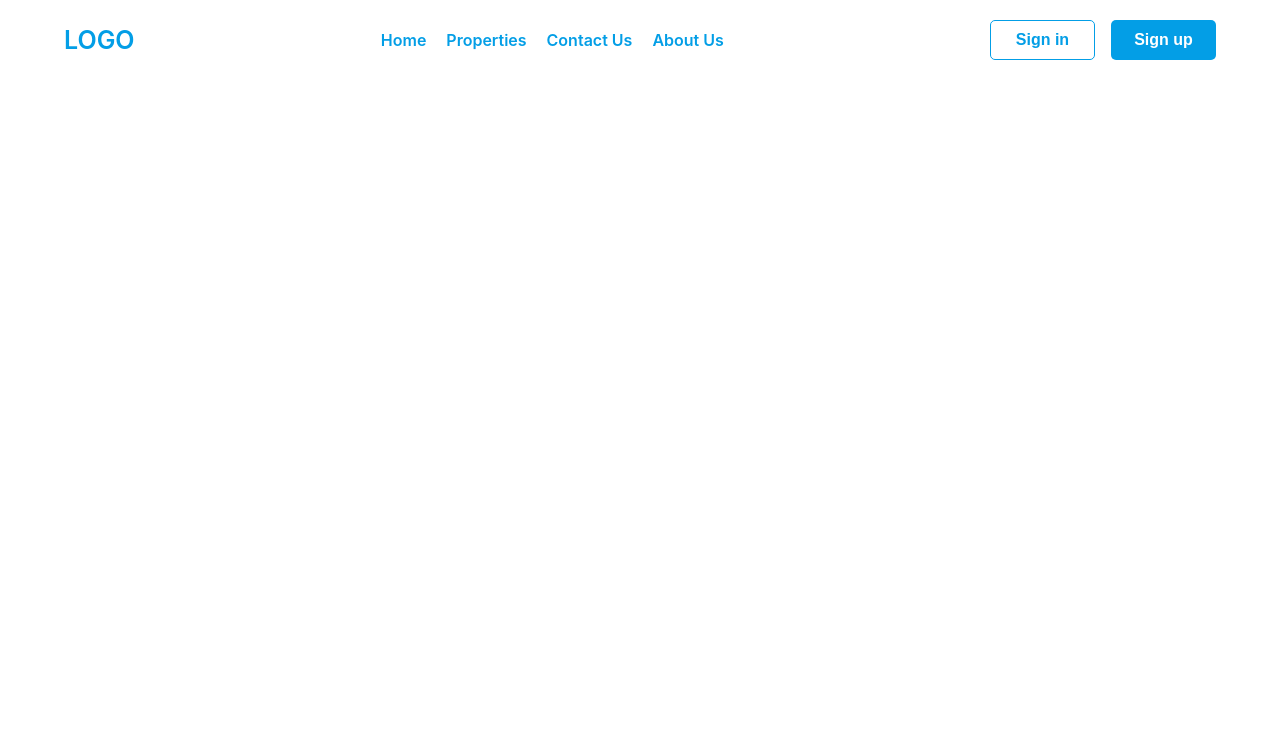
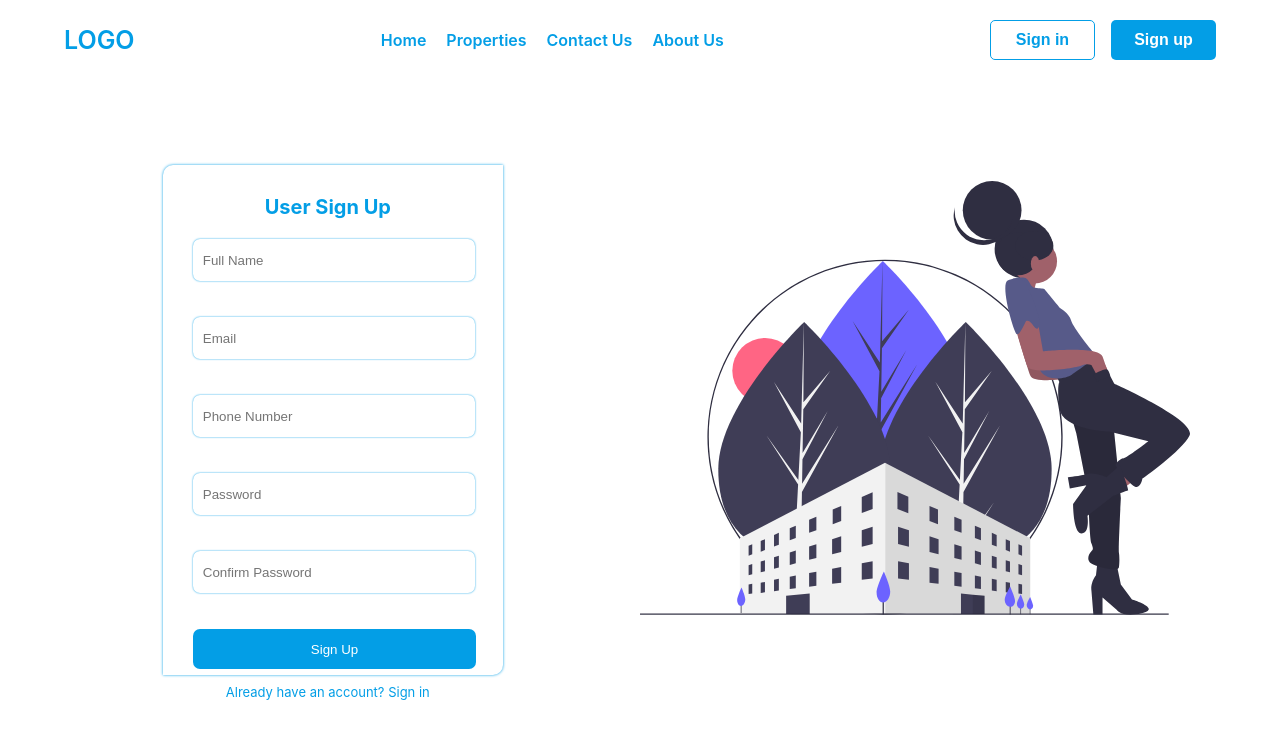
Before and after one commit to dev-sylv/Bootcamp-2.0-RealEstate-client-, a React (Create React App) app: page /user-signup in a window 1280 px wide. Shown: the top 738 px of the page. Built offline with nearby package versions, Linux system fonts and the light colour scheme.

Commit message:
saved all

```diff
--- a/src/components/AgentAuth/Signin.tsx
+++ b/src/components/AgentAuth/Signin.tsx
@@ -3,13 +3,13 @@
 import * as yup from "yup";
 import { useForm } from "react-hook-form";
 import { yupResolver } from "@hookform/resolvers/yup";
-import { UserLogin } from "../Global/ReduxState";
+import { AgentLogin, UserLogin } from "../Global/ReduxState";
 import { useAppDispatch } from "../Global/Store";
 import Swal from "sweetalert2";
 import { useNavigate } from "react-router-dom";
 import { useQueryClient } from "@tanstack/react-query";
 import { useMutation } from "@tanstack/react-query";
-import { UsersLogin } from "../APICALLS/API";
+import { LoginAgents } from "../APICALLS/API";
 
 const Signin = () => {
   const navigate = useNavigate();
@@ -34,23 +34,23 @@
   } = useForm<formData>({ resolver: yupResolver(Schema) });
 
   //   To sign up users:
-  const LoginUsers = useMutation({
-    mutationKey: ["Login Users"],
-    mutationFn: UsersLogin,
+  const AgentsLogin = useMutation({
+    mutationKey: ["Login Agent"],
+    mutationFn: LoginAgents,
     onSuccess: (data: any) => {
-      dispatch(UserLogin(data.data));
-      console.log("User sign up", LoginUsers);
+      dispatch(AgentLogin(data.data));
+      console.log("User sign up", LoginAgents);
     },
   });
 
   const LoggedInUser = handleSubmit((data: any) => {
-    LoginUsers.mutate(data);
+    AgentsLogin.mutate(data);
     reset();
     navigate("/userhome");
     Swal.fire({
       icon: "success",
       title: "User Login Successful",
-      text: LoginUsers!.data!.message,
+      text: AgentsLogin!.data!.message,
     });
   });
 
--- a/src/components/AgentAuth/Signup.tsx
+++ b/src/components/AgentAuth/Signup.tsx
@@ -1,54 +1,138 @@
 import React from "react";
 import styled from "styled-components";
-
+import * as yup from "yup";
+import { useForm } from "react-hook-form";
+import { yupResolver } from "@hookform/resolvers/yup";
+import { AgentLogin } from "../Global/ReduxState";
+import { useAppDispatch } from "../Global/Store";
+import Swal from "sweetalert2";
+import { useNavigate } from "react-router-dom";
+import { useQueryClient } from "@tanstack/react-query";
+import { useMutation } from "@tanstack/react-query";
+import { AgentSignUp } from "../APICALLS/API";
 
 const Signup = () => {
+  const navigate = useNavigate();
 
-    return(
+  const dispatch = useAppDispatch();
+
+  const queryclient = useQueryClient();
+
+  // Setting up the schemas for our form using yup validator
+  const Schema = yup.object({
+    name: yup.string().required(),
+    email: yup.string().email().required(),
+    password: yup.string().min(8).required(),
+    confirmPassword: yup
+      .string()
+      .oneOf([yup.ref("password")])
+      .required("Password do not match"),
+    phoneno: yup.number().required("Please enter your phone number"),
+  });
+
+  type formData = yup.InferType<typeof Schema>;
+
+  const {
+    handleSubmit,
+    reset,
+    formState: { errors },
+    register,
+  } = useForm<formData>({ resolver: yupResolver(Schema) });
+
+  //   To sign up Agents:
+  const SignedUPAgent = useMutation({
+    mutationKey: ["New Agents"],
+    mutationFn: AgentSignUp,
+    onSuccess: (data: any) => {
+      dispatch(AgentLogin(data.data));
+    },
+  });
+
+  const SignedUpAgent = handleSubmit((data: any) => {
+    SignedUPAgent.mutate(data);
+    reset();
+    navigate("/agent-signin");
+    Swal.fire({
+      icon: "success",
+      title: "Agent Sign Up Successful",
+    });
+  });
+
+  return (
     <>
-
       <Body>
-
         {/* <Black></Black> */}
 
         <Hold>
+          <Left>
+            <Form onSubmit={SignedUpAgent}>
+              <div
+                style={{
+                  fontSize: "20px",
+                  color: "#039EE6",
+                  fontWeight: "700",
+                  marginBottom: "20px",
+                  textAlign: "center",
+                }}>
+                Agent Sign Up
+              </div>
 
-                    <Left>
-                        <Form>
+              <Input
+                type="text"
+                placeholder="Full Name"
+                {...register("name")}
+                props={errors?.name ? "outline" : ""}
+              />
+              <p>{errors?.name && errors?.name?.message}</p>
 
-                            <div style={{fontSize:"20px", color:"#039EE6", fontWeight
-                        :"700", marginBottom:"20px", textAlign:"center" }}>Sign Up</div>
+              <Input
+                type="text"
+                props={errors?.email ? "outline" : ""}
+                placeholder="Email"
+                {...register("email")}
+              />
+              <p>{errors?.email && errors?.email?.message}</p>
 
-                            <Input type="text" placeholder="Full Name" />
+              <Input
+                props={errors?.phoneno ? "outline" : ""}
+                type="number"
+                placeholder="Phone Number"
+                {...register("phoneno")}
+              />
+              <p>{errors?.phoneno && errors?.phoneno?.message}</p>
 
-                            <Input type="text" placeholder="Email" />
+              <Input
+                props={errors?.password ? "outline" : ""}
+                type="password"
+                placeholder="Password"
+                {...register("password")}
+              />
+              <p>{errors?.password && errors?.password?.message}</p>
 
-                            <Input type="number" placeholder="Phone Number" />
+              <Input
+                props={errors?.confirmPassword ? "outline" : ""}
+                type="text"
+                placeholder="Confirm Password"
+                {...register("confirmPassword")}
+              />
+              <p>
+                {errors?.confirmPassword && errors?.confirmPassword?.message}
+              </p>
 
-                            <Input type="password" placeholder="Password" />
-
-                            <Input type="text" placeholder="Confirm Password" />
-
-                            <Button>Sign Up</Button>
+              <Button type="submit">Sign Up</Button>
 
               <Already>Already have an account? Sign in</Already>
-
-
             </Form>
           </Left>
 
           <Right>
             <RightImg src="/images/signup.svg" />
           </Right>
-
         </Hold>
-
       </Body>
-
-
     </>
-    )
-}
+  );
+};
 
 export default Signup;
 
@@ -58,7 +142,7 @@
 
 const RightImg = styled.img`
   width: 550px;
-color: #039EE6;
+  color: #039ee6;
 `;
 
 const Right = styled.div`
@@ -70,7 +154,7 @@
 const Already = styled.div`
   font-size: 13px;
   cursor: pointer;
-color: #039EE6;
+  color: #039ee6;
   margin-top: 15px;
   text-align: center;
 `;
@@ -78,18 +162,23 @@
 const Button = styled.button`
   width: 105%;
   height: 40px;
-background: #039EE6;
+  background: #039ee6;
   color: white;
   border: none;
   border-radius: 7px;
+  cursor: pointer;
+  transition: all 350ms;
+  :hover {
+    background-color: #039ee6c7;
+  }
 `;
 
-const Input = styled.input`
+const Input = styled.input<{ props: string }>`
   width: 100%;
   height: 40px;
-outline: none;
+  outline: ${({ props }) => (props ? "1px solid red" : "none")};
   border: none;
-box-shadow: 0 0 2px #039EE6;
+  box-shadow: 0 0 2px #039ee6;
   margin-bottom: 20px;
   border-radius: 7px;
   padding-left: 10px;
@@ -97,15 +186,16 @@
 
 const Form = styled.form`
   width: 270px;
+  /* background-color: red; */
   height: 450px;
-box-shadow: 0 0 3px #039EE6;
+  box-shadow: 0 0 3px #039ee6;
   border-radius: 10px 0 10px 0;
   padding: 30px;
   padding-right: 40px;
   margin-top: 40px;
 `;
 
-const Left = styled.form`
+const Left = styled.div`
   width: 40%;
   height: 100%;
   display: flex;
@@ -113,7 +203,7 @@
   align-items: center;
 `;
 
-const Hold = styled.form`
+const Hold = styled.div`
   width: 80%;
   height: 100%;
   display: flex;
--- a/src/components/AllRoutes/AllRoutes.tsx
+++ b/src/components/AllRoutes/AllRoutes.tsx
@@ -10,6 +10,8 @@
 import HomeScreen from "../Home/HomeSreen";
 import Signin from "../UserAuth/Signin";
 import Signup from "../UserAuth/Signup";
+import AgentSignin from "../AgentAuth/Signin";
+import AgentSignUp from "../AgentAuth/Signup";
 import SignUpHome from "../UserAuth/SignUpHome";
 
 const AllRoutes = () => {
@@ -27,12 +29,20 @@
       element: <SignUpHome />,
     },
     {
-      path: "/signup",
+      path: "/user-signup",
       element: <Signup />,
     },
     {
-      path: "/signin",
+      path: "/user-signin",
       element: <Signin />,
+    },
+    {
+      path: "/agent-signup",
+      element: <AgentSignUp />,
+    },
+    {
+      path: "/agent-signin",
+      element: <AgentSignin />,
     },
     {
       path: "/about-us",
@@ -55,7 +65,7 @@
 const Side = styled.div`
   width: 250px;
   height: 100vh;
-  postition: fixed;
+  position: fixed;
 `;
 
 const Bottom = styled.div`
--- a/src/components/UserAuth/Signup.tsx
+++ b/src/components/UserAuth/Signup.tsx
@@ -51,7 +51,7 @@
   const SignedUpUser = handleSubmit((data: any) => {
     UsersSignUp.mutate(data);
     reset();
-    navigate("/signin");
+    navigate("/user-signin");
     Swal.fire({
       icon: "success",
       title: "User Sign Up Successful",
```
Also changed, not shown: src/components/AdminAuth/AdminLogin.tsx (added). Lines whose indentation alone changed are shown as unchanged.
